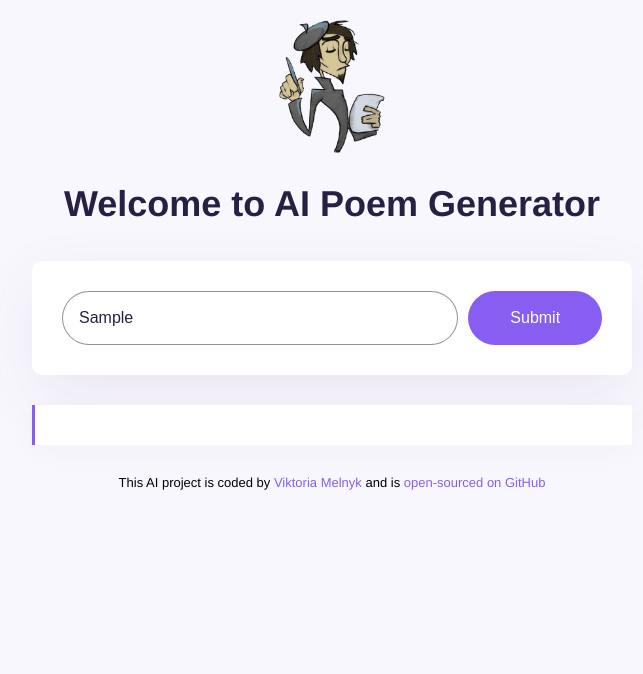
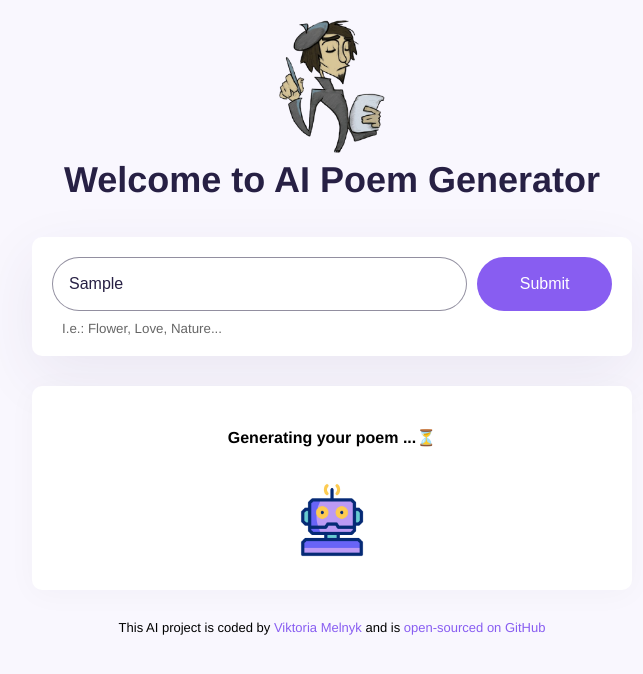
Before and after one commit to Victoriia-Melnyk/Poems_generator_project, a plain HTML site: page index.html in a window 1280 px wide. Both pictures are taken after typing "Sample" into the empty fields and a click on the button "Submit". Shown: the whole page, without its empty margins (308-951 px from the left). Drawn offline with nearby package versions, Linux system fonts and the light colour scheme; no server answers.

Commit message:
project is completed

```diff
--- a/index.html
+++ b/index.html
@@ -15,19 +15,27 @@
 			<h1>Welcome to AI Poem Generator</h1>
 			<header></header>
 			<main>
+				<div class="form-container">
 					<form id="poem-form">
 						<input
 							type="text"
 							class="instruction"
 							id="theme-input"
-						placeholder="Enter a theme for your poem"
+							placeholder="Enter a topic for your poem"
 							autofocus
 							required
 							autocomplete="off"
 						/>
 						<button type="submit">Submit</button>
 					</form>
-				<div class="poem-output" id="poem"></div>
+					<small>I.e.: Flower, Love, Nature...</small>
+				</div>
+
+				<div class="poem-output hidden" id="poem"></div>
+				<div class="generation-text hidden" id="generation-text">
+					<p style="text-align: center">Generating your poem ...⏳</p>
+					<img src="./src/images/robot.gif" />
+				</div>
 			</main>
 			<footer>
 				This AI project is coded by
--- a/src/index.js
+++ b/src/index.js
@@ -1,6 +1,11 @@
 const form = document.getElementById('poem-form');
+const poemElement = document.getElementById('poem');
+const generationText = document.getElementById('generation-text');
 
 const displayPoem = response => {
+	generationText.classList.add('hidden');
+	poemElement.classList.remove('hidden');
+
 	new Typewriter('#poem', {
 		strings: `${response.data.answer}`,
 		autoStart: true,
@@ -18,6 +23,9 @@ function generatePoem(event) {
 	const context =
 		'You are a creative poet who writes beautiful and imaginative poems. Your poems are short, up to 6 lines long. Make sure the poem corresponds to the given theme. Each line is an HTML paragraph.';
 	const API_URL = `https://api.shecodes.io/ai/v1/generate?prompt=${prompt}&context=${context}&key=${API_KEY}`;
+
+	poemElement.classList.add('hidden');
+	generationText.classList.remove('hidden');
 	axios.get(API_URL).then(displayPoem);
 }
 
--- a/src/styles.css
+++ b/src/styles.css
@@ -8,6 +8,27 @@ body {
 	margin: 0 auto;
 	max-width: 600px;
 	padding: 20px;
+}
+
+.form-container {
+	display: flex;
+	flex-direction: column;
+	gap: 10px;
+	padding: 20px;
+	margin-bottom: 30px;
+
+	background-color: white;
+	box-shadow: 0px 20px 60px rgba(65, 50, 100, 0.08);
+	border-radius: 10px;
+}
+
+form {
+	display: flex;
+}
+
+small {
+	opacity: 0.6;
+	margin-left: 10px;
 }
 
 a {
@@ -26,20 +47,12 @@ header {
 }
 
 h1 {
+	margin-top: 0;
 	text-align: center;
 	font-weight: 800;
 	font-size: 36px;
 	line-height: 1.5;
 	color: #272044;
-}
-
-form {
-	padding: 30px;
-	background-color: white;
-	box-shadow: 0px 20px 60px rgba(65, 50, 100, 0.08);
-	border-radius: 10px;
-	display: flex;
-	margin-bottom: 30px;
 }
 
 .instruction {
@@ -83,3 +96,25 @@ footer {
 #poem p {
 	margin: 0;
 }
+
+.hidden {
+	display: none;
+}
+
+.generation-text {
+	font-size: 16px;
+	background-color: #fff;
+	padding: 20px;
+	line-height: 2;
+	box-shadow: 0px 4px 30px 0px rgba(39, 33, 66, 0.03);
+	border-radius: 10px;
+
+	p {
+		font-weight: 600;
+		text-align: center;
+	}
+
+	img {
+		width: 100px;
+	}
+}
```
Also changed, not shown: src/images/robot.gif (added). Lines whose indentation alone changed are shown as unchanged.
